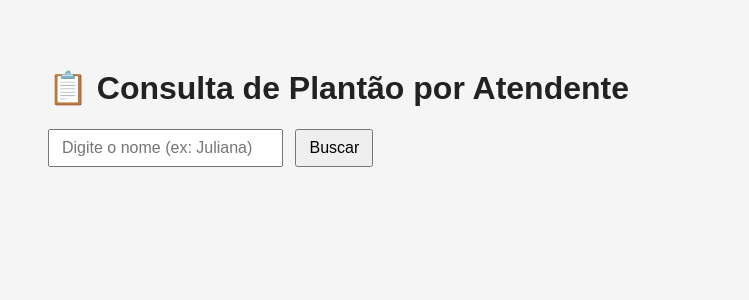
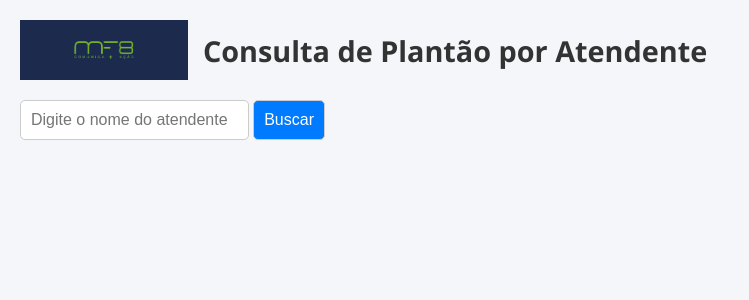
Before and after one commit to ludecamillis/painel_roboplantoes, a FastAPI app: page / in a window 1280 px wide. Shown: the top 300 px of the page, without its empty margins (0-749 px from the left). Run offline with FastAPI, Linux system fonts and the light colour scheme.

Commit message:
Update index.html

```diff
--- a/templates/index.html
+++ b/templates/index.html
@@ -3,43 +3,67 @@
 <head>
   <meta charset="UTF-8">
   <title>Painel de Plantões</title>
+  <link rel="icon" href="/static/logo.png" type="image/png">
   <style>
     body {
-      font-family: Arial, sans-serif;
-      padding: 40px;
-      background-color: #f5f5f5;
+      font-family: "Segoe UI", sans-serif;
+      background-color: #f4f6f9;
+      color: #333;
+      margin: 0;
+      padding: 20px;
     }
-
+    header {
+      display: flex;
+      align-items: center;
+      gap: 15px;
+      margin-bottom: 20px;
+    }
+    header img {
+      height: 60px;
+    }
     h1 {
-      color: #222;
+      font-size: 1.8rem;
+      margin: 0;
     }
-
     input, button {
-      padding: 8px 12px;
-      font-size: 16px;
-      margin-right: 8px;
+      padding: 10px;
+      font-size: 1rem;
+      border: 1px solid #ccc;
+      border-radius: 5px;
     }
-
+    button {
+      background-color: #007bff;
+      color: #fff;
+      cursor: pointer;
+    }
     table {
+      width: 100%;
+      border-collapse: collapse;
+      background: #fff;
+      box-shadow: 0 2px 5px rgba(0,0,0,0.1);
       margin-top: 20px;
-      border-collapse: collapse;
-      width: 100%;
     }
-
     th, td {
-      border: 1px solid #ccc;
-      padding: 8px;
-      text-align: center;
+      padding: 12px 15px;
+      border-bottom: 1px solid #eee;
+      text-align: left;
     }
-
     th {
-      background-color: #e0e0e0;
+      background-color: #007bff;
+      color: #fff;
+    }
+    tr:hover {
+      background-color: #f1f1f1;
     }
   </style>
 </head>
 <body>
-  <h1>📋 Consulta de Plantão por Atendente</h1>
-  <input type="text" id="nome" placeholder="Digite o nome (ex: Juliana)">
+  <header>
+    <img src="/static/logo.png" alt="Logo MF8">
+    <h1>Consulta de Plantão por Atendente</h1>
+  </header>
+
+  <input type="text" id="nome" placeholder="Digite o nome do atendente">
   <button onclick="buscar()">Buscar</button>
 
   <table id="tabela" style="display: none;">
@@ -56,16 +80,11 @@
 
   <script>
     async function buscar() {
-      const nome = document.getElementById('nome').value.trim();
+      const nome = document.getElementById('nome').value;
       const tabela = document.getElementById('tabela');
       const tbody = tabela.querySelector('tbody');
       tbody.innerHTML = '';
       tabela.style.display = 'none';
-
-      if (!nome) {
-        alert("Por favor, digite um nome.");
-        return;
-      }
 
       try {
         const res = await fetch(`https://nume.onrender.com/plantao/atendente?nome=${encodeURIComponent(nome)}`);
@@ -87,8 +106,7 @@
         } else {
           alert("Nenhum plantão encontrado para este nome.");
         }
-      } catch (erro) {
-        console.error("Erro na consulta:", erro);
+      } catch (error) {
         alert("Erro ao buscar os dados. Verifique a conexão com a API.");
       }
     }
```
